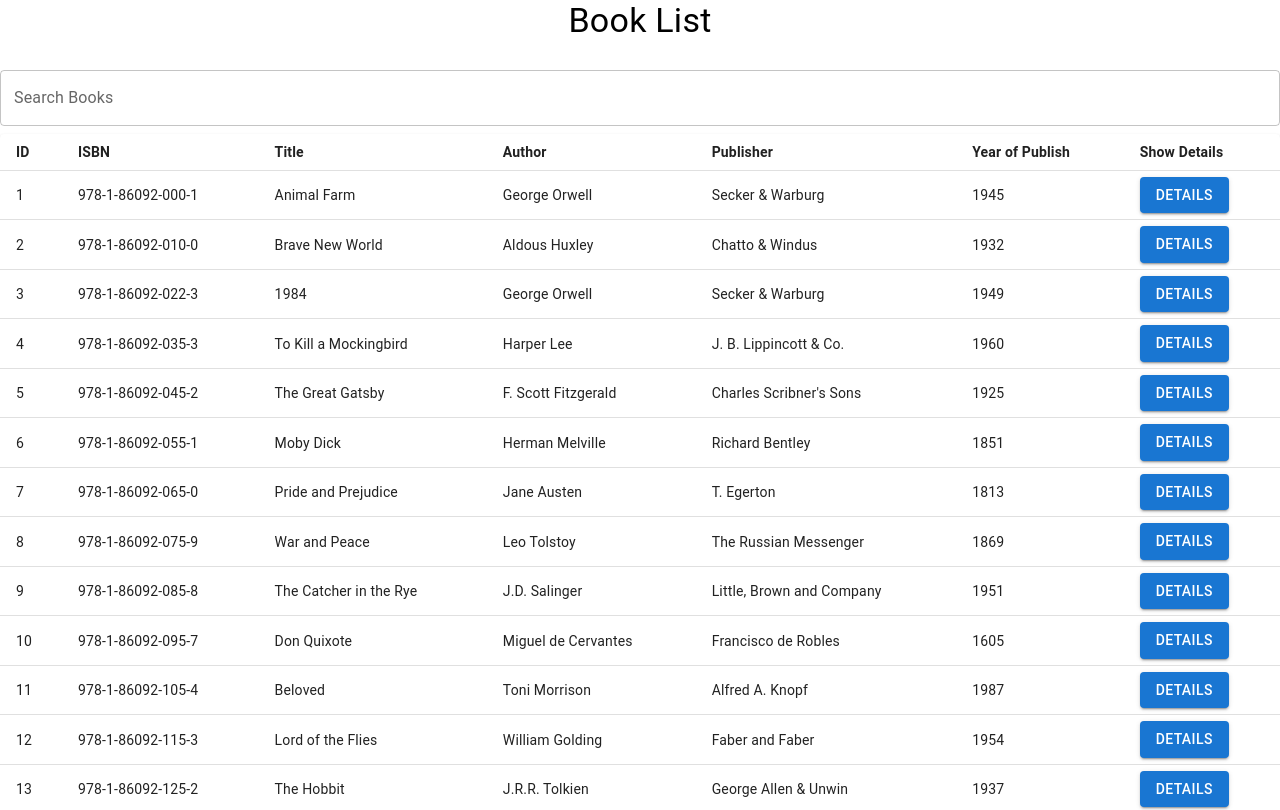
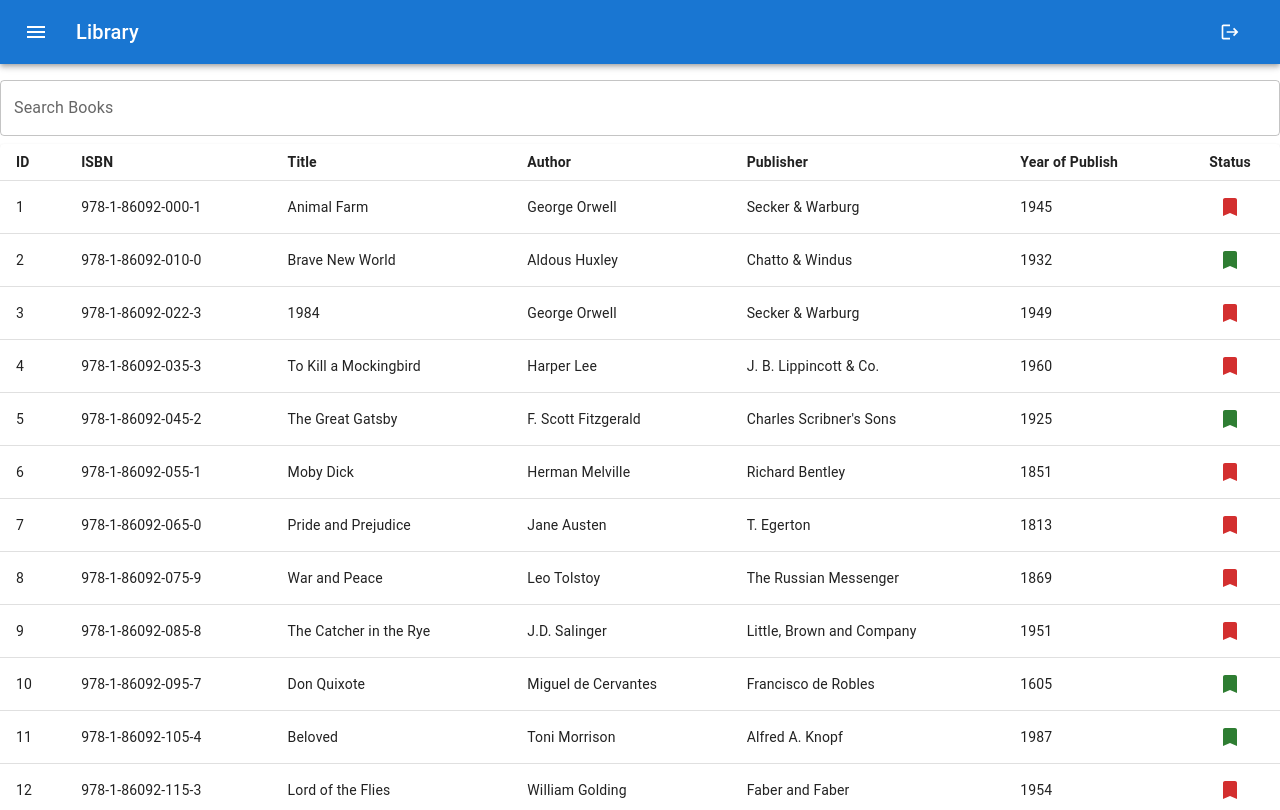
Before and after one commit to Zozzol/Technologie, a React (Create React App) app: page /allbooks in a window 1280 px wide. Shown: the top 810 px of the page. Built offline with nearby package versions, Linux system fonts and the light colour scheme.

Commit message:
Update(?)

```diff
--- a/src/App.tsx
+++ b/src/App.tsx
@@ -1,18 +1,24 @@
 import React from 'react';
-import logo from './logo.svg';
 import './App.css';
 import LoginForm from './login-form/LoginFrom';
-import BookView from './book-form/BookView';
 import BookTable from './book-form/BookTable';
-import { Route, BrowserRouter as Router, Routes } from 'react-router-dom';
+import {
+  Route,
+  BrowserRouter as Router,
+  Routes,
+  Navigate,
+} from 'react-router-dom';
+import BookRented from './book-form/BookRented';
 
 function App() {
   return (
     <>
       <Router>
         <Routes>
-          <Route path="/" element={<LoginForm />} />
+          <Route path="/" element={<Navigate to={'/login'} />} />
+          <Route path="/login" element={<LoginForm />} />
           <Route path="/allbooks" element={<BookTable />} />
+          <Route path="/rentedbooks" element={<BookRented />} />
         </Routes>
       </Router>
     </>
--- /dev/null
+++ b/src/app-bar/MenuAppBar.tsx
@@ -0,0 +1,74 @@
+import * as React from 'react';
+import AppBar from '@mui/material/AppBar';
+import Toolbar from '@mui/material/Toolbar';
+import Typography from '@mui/material/Typography';
+import IconButton from '@mui/material/IconButton';
+import MenuIcon from '@mui/icons-material/Menu';
+import MenuItem from '@mui/material/MenuItem';
+import Menu from '@mui/material/Menu';
+import Button from '@mui/material/Button';
+import LogoutIcon from '@mui/icons-material/Logout';
+import { useNavigate } from 'react-router-dom'; // Make sure to import useNavigate
+
+export default function MenuAppBar() {
+  const [menuAnchorEl, setMenuAnchorEl] = React.useState<null | HTMLElement>(
+    null,
+  );
+  const navigate = useNavigate(); // Using useNavigate for navigation
+
+  const handleMenu = (event: React.MouseEvent<HTMLElement>) => {
+    setMenuAnchorEl(event.currentTarget);
+  };
+
+  const handleClose = () => {
+    setMenuAnchorEl(null);
+  };
+
+  const handleLogOutClick = () => {
+    navigate('/login');
+  };
+
+  return (
+    <AppBar position="static">
+      <Toolbar>
+        <IconButton
+          size="large"
+          edge="start"
+          color="inherit"
+          aria-label="menu"
+          sx={{ mr: 2 }}
+          onClick={handleMenu}
+        >
+          <MenuIcon />
+        </IconButton>
+        <Typography variant="h6" component="div" sx={{ flexGrow: 1 }}>
+          Library
+        </Typography>
+        <Button
+          color="inherit"
+          endIcon={<LogoutIcon />}
+          onClick={handleLogOutClick}
+        ></Button>
+        <Menu
+          id="basic-menu"
+          anchorEl={menuAnchorEl}
+          anchorOrigin={{
+            vertical: 'bottom',
+            horizontal: 'left',
+          }}
+          transformOrigin={{
+            vertical: 'top',
+            horizontal: 'left',
+          }}
+          open={Boolean(menuAnchorEl)}
+          onClose={handleClose}
+        >
+          <MenuItem onClick={() => navigate('/allbooks')}>All Books</MenuItem>
+          <MenuItem onClick={() => navigate('/rentedbooks')}>
+            Rented Books
+          </MenuItem>
+        </Menu>
+      </Toolbar>
+    </AppBar>
+  );
+}
--- /dev/null
+++ b/src/book-form/BookRented.tsx
@@ -0,0 +1,66 @@
+// BookRented.tsx
+import React from 'react';
+import { ExtendedBook, BookData } from './BookData';
+import {
+  Table,
+  TableBody,
+  TableCell,
+  TableContainer,
+  TableHead,
+  TableRow,
+  Paper,
+} from '@mui/material';
+import MenuAppBar from '../app-bar/MenuAppBar';
+
+const BookRented: React.FC = () => {
+  const [books] = React.useState<ExtendedBook[]>(BookData());
+  const rentedBooks = books.filter(
+    (book) => book.rentalInfo && !book.rentalInfo.isAvailable,
+  );
+
+  return (
+    <>
+      <MenuAppBar />
+      <TableContainer component={Paper}>
+        <Table sx={{ minWidth: 650 }}>
+          <TableHead>
+            <TableRow>
+              <TableCell>
+                <strong>ID</strong>
+              </TableCell>
+              <TableCell>
+                <strong>Title</strong>
+              </TableCell>
+              <TableCell>
+                <strong>Rented By</strong>
+              </TableCell>
+              <TableCell>
+                <strong>Rented Date</strong>
+              </TableCell>
+              <TableCell>
+                <strong>Return Date</strong>
+              </TableCell>
+            </TableRow>
+          </TableHead>
+          <TableBody>
+            {rentedBooks.map((book) => (
+              <TableRow key={book.id}>
+                <TableCell>{book.id}</TableCell>
+                <TableCell>{book.title}</TableCell>
+                <TableCell>{book.rentalInfo?.rentedBy}</TableCell>
+                <TableCell>
+                  {book.rentalInfo?.rentedDate?.toLocaleDateString()}
+                </TableCell>
+                <TableCell>
+                  {book.rentalInfo?.returnDate?.toLocaleDateString()}
+                </TableCell>
+              </TableRow>
+            ))}
+          </TableBody>
+        </Table>
+      </TableContainer>
+    </>
+  );
+};
+
+export default BookRented;
--- a/src/book-form/BookTable.tsx
+++ b/src/book-form/BookTable.tsx
@@ -1,37 +1,46 @@
-import * as React from 'react';
-import Table from '@mui/material/Table';
-import TableBody from '@mui/material/TableBody';
-import TableCell from '@mui/material/TableCell';
-import TableContainer from '@mui/material/TableContainer';
-import TableHead from '@mui/material/TableHead';
-import TableRow from '@mui/material/TableRow';
-import Paper from '@mui/material/Paper';
-import Button from '@mui/material/Button';
-import { TextField, Typography } from '@mui/material';
-import LogoutIcon from '@mui/icons-material/Logout';
-import { useNavigate } from 'react-router-dom';
-import { Book, BookData } from './BookData';
-import BookView from './BookView';
+// BookTable.tsx
+import React from 'react';
+import { ExtendedBook, BookData } from './BookData';
+import {
+  Table,
+  TableBody,
+  TableCell,
+  TableContainer,
+  TableHead,
+  TableRow,
+  Paper,
+  IconButton,
+  TextField,
+} from '@mui/material';
+import LibraryBooksIcon from '@mui/icons-material/LibraryBooks';
+import MenuAppBar from '../app-bar/MenuAppBar';
+import { Bookmark } from '@mui/icons-material';
 
 const BookTable: React.FC = () => {
-  const navigate = useNavigate();
-  const bookData: Book[] = BookData();
+  const [books, setBooks] = React.useState<ExtendedBook[]>(BookData());
   const [searchText, setSearchText] = React.useState('');
-  const [selectedBook, setSelectedBook] = React.useState<Book | null>(null);
-  const [dialogOpen, setDialogOpen] = React.useState<boolean>(false);
 
-  const handleDetailsClick = (book: Book) => {
-    setSelectedBook(book);
-    setDialogOpen(true);
-  };
-
-  const handleDialogClose = () => {
-    setSelectedBook(null);
-    setDialogOpen(false);
-  };
-
-  const handleLogOutClick = () => {
-    navigate('/');
+  const toggleBookAvailability = (id: number) => {
+    setBooks(
+      books.map((book) => {
+        if (book.id === id) {
+          const newStatus = book.rentalInfo
+            ? !book.rentalInfo.isAvailable
+            : true;
+          return {
+            ...book,
+            rentalInfo: {
+              ...book.rentalInfo,
+              isAvailable: newStatus,
+              rentedDate: newStatus ? undefined : new Date(),
+              returnDate: newStatus ? new Date() : undefined,
+              rentedBy: newStatus ? undefined : 'Current User',
+            },
+          };
+        }
+        return book;
+      }),
+    );
   };
 
   const handleSearchChange = (event: React.ChangeEvent<HTMLInputElement>) => {
@@ -39,20 +48,18 @@ const BookTable: React.FC = () => {
   };
 
   const filteredBooks = searchText
-    ? bookData.filter(
+    ? books.filter(
         (book) =>
           book.isbn.toLowerCase().includes(searchText) ||
           book.title.toLowerCase().includes(searchText) ||
           book.author.toLowerCase().includes(searchText) ||
           book.publisher.toLowerCase().includes(searchText),
       )
-    : bookData;
+    : books;
 
   return (
     <>
-      <Typography variant="h4" component="div" gutterBottom align="center">
-        Book List
-      </Typography>
+      <MenuAppBar />
       <TextField
         label="Search Books"
         variant="outlined"
@@ -61,7 +68,7 @@ const BookTable: React.FC = () => {
         onChange={handleSearchChange}
       />
       <TableContainer component={Paper}>
-        <Table sx={{ minWidth: 650 }} size="small" aria-label="a dense table">
+        <Table sx={{ minWidth: 650 }} size="small">
           <TableHead>
             <TableRow>
               <TableCell>
@@ -82,52 +89,33 @@ const BookTable: React.FC = () => {
               <TableCell>
                 <strong>Year of Publish</strong>
               </TableCell>
-              <TableCell>
-                <strong>Show Details</strong>
-              </TableCell>{' '}
+              <TableCell align="center">
+                <strong>Status</strong>
+              </TableCell>
             </TableRow>
           </TableHead>
           <TableBody>
-            {filteredBooks.map((book: Book) => (
-              <TableRow
-                key={book.id}
-                sx={{ '&:last-child td, &:last-child th': { border: 0 } }}
-                hover
-              >
-                <TableCell component="th" scope="row">
-                  {book.id}
-                </TableCell>
+            {filteredBooks.map((book) => (
+              <TableRow key={book.id} hover>
+                <TableCell>{book.id}</TableCell>
                 <TableCell>{book.isbn}</TableCell>
                 <TableCell>{book.title}</TableCell>
                 <TableCell>{book.author}</TableCell>
                 <TableCell>{book.publisher}</TableCell>
                 <TableCell>{book.yearOfPublish}</TableCell>
-                <TableCell>
-                  <Button
-                    variant="contained"
-                    color="primary"
-                    onClick={() => handleDetailsClick(book)}
+                <TableCell align="center">
+                  <IconButton
+                    color={book.rentalInfo?.isAvailable ? 'success' : 'error'}
+                    onClick={() => toggleBookAvailability(book.id)}
                   >
-                    Details
-                  </Button>
+                    <Bookmark />
+                  </IconButton>
                 </TableCell>
               </TableRow>
             ))}
           </TableBody>
         </Table>
       </TableContainer>
-      <Button
-        variant="contained"
-        endIcon={<LogoutIcon />}
-        onClick={handleLogOutClick}
-      >
-        Log Out
-      </Button>
-      <BookView
-        book={selectedBook}
-        open={dialogOpen}
-        onClose={handleDialogClose}
-      />
     </>
   );
 };
--- a/src/book-form/BookView.tsx
+++ /dev/null
@@ -1,54 +0,0 @@
-import * as React from 'react';
-import Dialog from '@mui/material/Dialog';
-import DialogActions from '@mui/material/DialogActions';
-import DialogContent from '@mui/material/DialogContent';
-import DialogTitle from '@mui/material/DialogTitle';
-import Button from '@mui/material/Button';
-import { Book } from './BookData';
-
-interface BookView {
-  book: Book | null;
-  open: boolean;
-  onClose: () => void;
-}
-
-const BookView: React.FC<BookView> = ({ book, open, onClose }) => {
-  if (!book) return null;
-
-  return (
-    <Dialog
-      open={open}
-      onClose={onClose}
-      aria-labelledby="book-details-dialog-title"
-    >
-      <DialogTitle id="book-details-dialog-title">Book Details</DialogTitle>
-      <DialogContent>
-        <p>
-          <strong>ID:</strong> {book.id}
-        </p>
-        <p>
-          <strong>ISBN:</strong> {book.isbn}
-        </p>
-        <p>
-          <strong>Title:</strong> {book.title}
-        </p>
-        <p>
-          <strong>Author:</strong> {book.author}
-        </p>
-        <p>
-          <strong>Publisher:</strong> {book.publisher}
-        </p>
-        <p>
-          <strong>Year of Publish:</strong> {book.yearOfPublish}
-        </p>
-      </DialogContent>
-      <DialogActions>
-        <Button onClick={onClose} color="primary">
-          Close
-        </Button>
-      </DialogActions>
-    </Dialog>
-  );
-};
-
-export default BookView;
--- a/src/index.tsx
+++ b/src/index.tsx
@@ -3,6 +3,7 @@ import ReactDOM from 'react-dom/client';
 import './index.css';
 import App from './App';
 import reportWebVitals from './reportWebVitals';
+import { BrowserRouter } from 'react-router-dom';
 
 const root = ReactDOM.createRoot(
   document.getElementById('root') as HTMLElement,
```
Also changed, not shown: src/book-form/BookData.tsx (+69 -5 lines), src/login-form/LoginFrom.tsx (+9 -7 lines).
